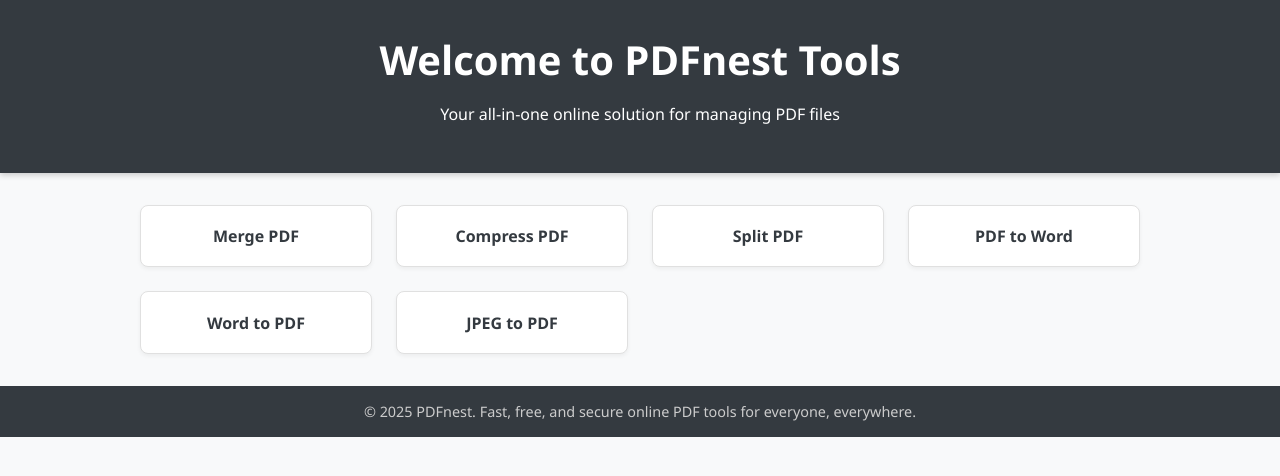
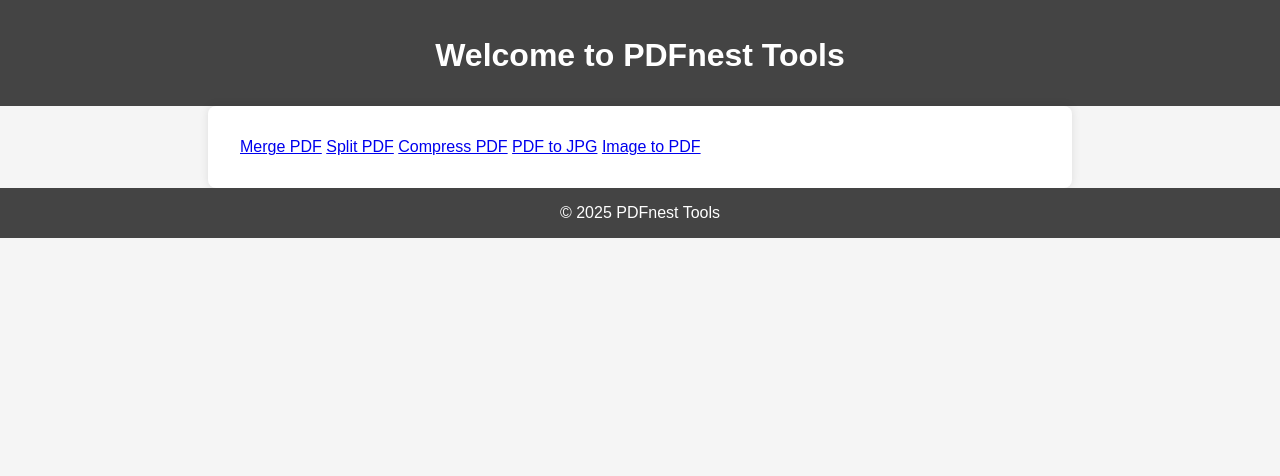
Before and after one commit to PDFnest11/PDFnest, a plain HTML site: page index.html in a window 1280 px wide. Drawn offline with Linux system fonts and the light colour scheme; files that its build step writes are made by us from their sources.

Commit message:
Add files via upload

```diff
--- a/index.html
+++ b/index.html
@@ -1,92 +1,17 @@
 <!DOCTYPE html>
 <html lang="en">
-
 <head>
-    <meta charset="UTF-8">
-    <meta name="viewport" content="width=device-width, initial-scale=1.0">
-    <title>PDFnest Tools - Free Online PDF Tools</title>
-    <link rel="icon" href="assets/favicon.ico" type="image/x-icon">
-    <link rel="stylesheet" href="assets/style.css">
+  <meta charset="UTF-8" />
+  <meta name="viewport" content="width=device-width, initial-scale=1.0" />
+  <title>PDFnest Tools</title>
+  <link rel="stylesheet" href="style.css" />
   <script async src="https://pagead2.googlesyndication.com/pagead/js/adsbygoogle.js?client=ca-pub-8874841136787636" crossorigin="anonymous"></script>
-    <style>
-        body {
-            font-family: 'Segoe UI', Tahoma, Geneva, Verdana, sans-serif;
-            margin: 0;
-            padding: 0;
-            background-color: #f8f9fa;
-        }
-
-        header {
-            background-color: #343a40;
-            color: #fff;
-            padding: 2rem;
-            text-align: center;
-            box-shadow: 0 2px 6px rgba(0, 0, 0, 0.2);
-        }
-
-        header h1 {
-            margin: 0;
-            font-size: 2.5rem;
-        }
-
-        .container {
-            max-width: 1000px;
-            margin: 2rem auto;
-            padding: 0 1rem;
-        }
-
-        .tool-grid {
-            display: grid;
-            grid-template-columns: repeat(auto-fit, minmax(220px, 1fr));
-            gap: 1.5rem;
-        }
-
-        .tool {
-            background: #fff;
-            padding: 1.2rem;
-            text-align: center;
-            border-radius: 8px;
-            border: 1px solid #e0e0e0;
-            box-shadow: 0 2px 4px rgba(0, 0, 0, 0.05);
-            transition: transform 0.2s ease;
-        }
-
-        .tool:hover {
-            transform: translateY(-5px);
-            box-shadow: 0 4px 10px rgba(0, 0, 0, 0.1);
-        }
-
-        .tool a {
-            text-decoration: none;
-            color: #343a40;
-            font-weight: bold;
-        }
-
-        .adsense-top, .adsense-bottom {
-            margin: 2rem 0;
-            text-align: center;
-        }
-
-        footer {
-            background-color: #343a40;
-            color: #ccc;
-            text-align: center;
-            padding: 1rem;
-            font-size: 0.9rem;
-            margin-top: 2rem;
-        }
-    </style>
 </head>
-
 <body>
   <header>
     <h1>Welcome to PDFnest Tools</h1>
-        <p>Your all-in-one online solution for managing PDF files</p>
   </header>
-
-    <div class="container">
-        <div class="adsense-top">
-            <!-- Top Ad Slot -->
+  <div class="ad-slot">
     <ins class="adsbygoogle"
          style="display:block"
          data-ad-client="ca-pub-8874841136787636"
@@ -95,18 +20,14 @@
          data-full-width-responsive="true"></ins>
     <script>(adsbygoogle = window.adsbygoogle || []).push({});</script>
   </div>
-
-        <div class="tool-grid">
-            <div class="tool"><a href="merge.html">Merge PDF</a></div>
-            <div class="tool"><a href="compress.html">Compress PDF</a></div>
-            <div class="tool"><a href="split.html">Split PDF</a></div>
-            <div class="tool"><a href="pdf-to-word.html">PDF to Word</a></div>
-            <div class="tool"><a href="word-to-pdf.html">Word to PDF</a></div>
-            <div class="tool"><a href="jpeg-to-pdf.html">JPEG to PDF</a></div>
-        </div>
-
-        <div class="adsense-bottom">
-            <!-- Bottom Ad Slot -->
+  <main>
+    <a href="merge.html">Merge PDF</a>
+    <a href="split.html">Split PDF</a>
+    <a href="compress.html">Compress PDF</a>
+    <a href="pdf-to-jpg.html">PDF to JPG</a>
+    <a href="image-to-pdf.html">Image to PDF</a>
+  </main>
+  <div class="ad-slot">
     <ins class="adsbygoogle"
          style="display:block"
          data-ad-client="ca-pub-8874841136787636"
@@ -115,11 +36,6 @@
          data-full-width-responsive="true"></ins>
     <script>(adsbygoogle = window.adsbygoogle || []).push({});</script>
   </div>
-    </div>
-
-    <footer>
-        &copy; 2025 PDFnest. Fast, free, and secure online PDF tools for everyone, everywhere.
-    </footer>
+  <footer>© 2025 PDFnest Tools</footer>
 </body>
-
 </html>
```
Also changed, not shown: image-to-pdf.html (added, +16 -0 lines), pdf-to-jpg.html (added, +16 -0 lines). Lines whose indentation alone changed are shown as unchanged.
